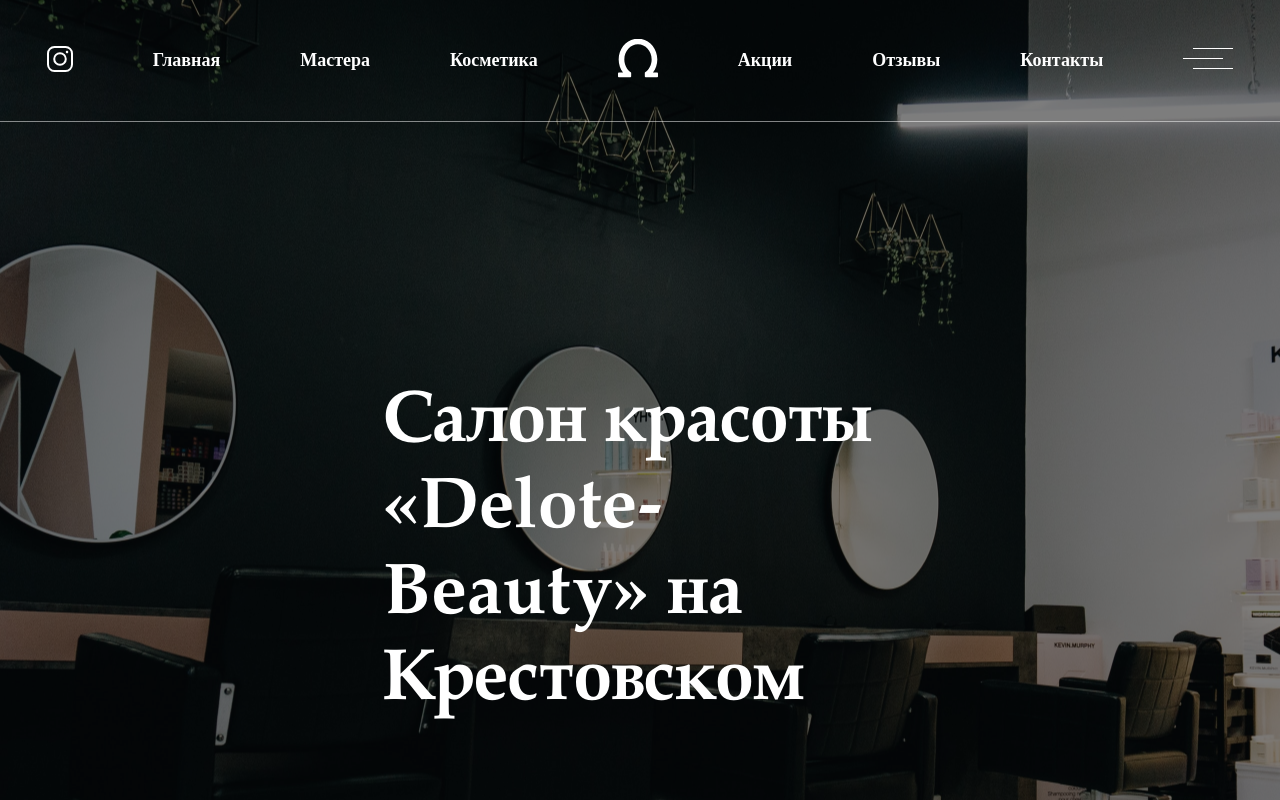
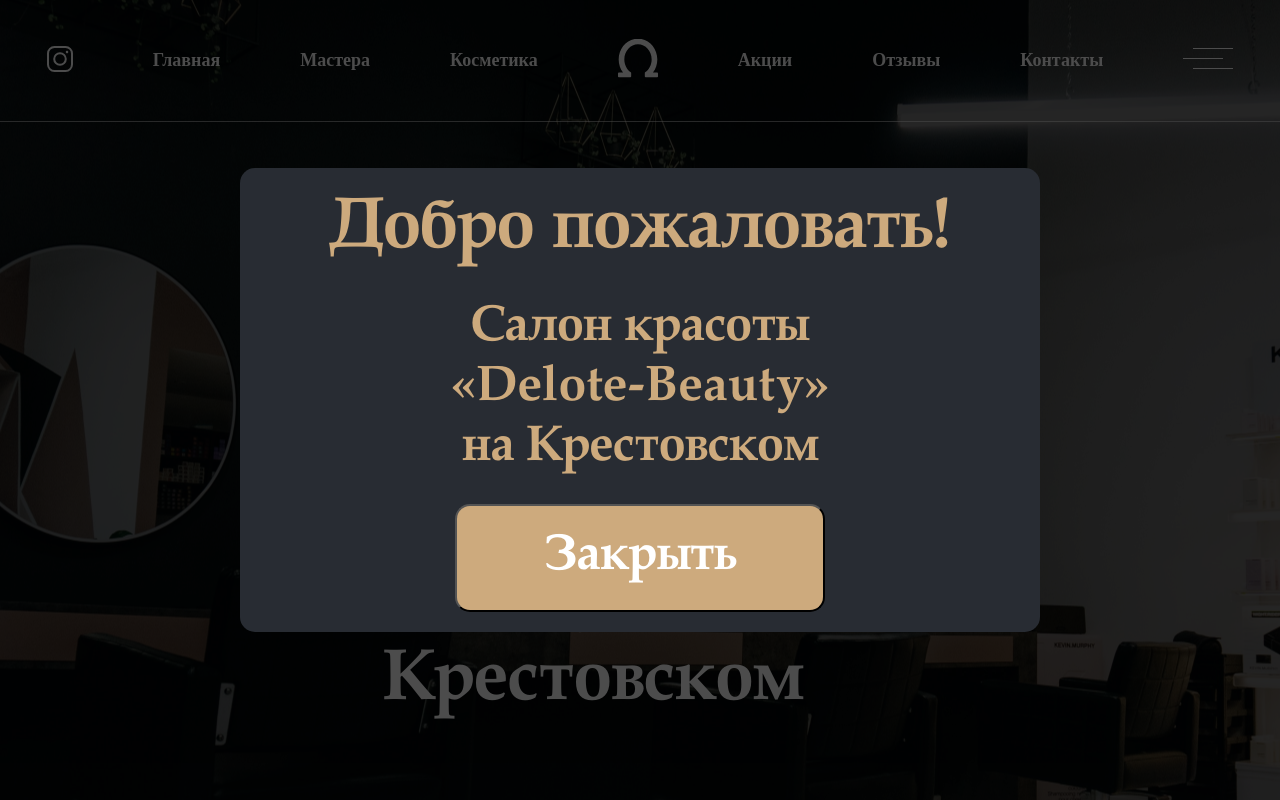
Before and after one commit to Maxim93mk/Delote-Beauty, a React (Create React App) app: page / in a window 1280 px wide. Shown: the top 800 px of the page. Built offline with nearby package versions, Linux system fonts and the light colour scheme.

Commit message:
Сверстано модальное окно приветствия

```diff
--- a/src/components/app/App.jsx
+++ b/src/components/app/App.jsx
@@ -2,12 +2,14 @@
 import { BrowserRouter as Router, Routes, Route } from 'react-router-dom'
 import { MainPage, TeamPage, PricePage, Contacts, NotFoundPage } from '../../pages';
 import { Layout } from '../layout/layout';
+import WelcomePopup from '../../components/welcome-popup/welcome-popup';
 
 function App() {
 
   return (
     <>
       <div className='container'>
+
         <Router>
           <Routes>
             <Route index element={<MainPage />} />
@@ -20,6 +22,7 @@
           </Routes>
         </Router>
       </div>
+      <WelcomePopup />
 
     </>
   );
--- /dev/null
+++ b/src/components/welcome-popup/welcome-popup.css
@@ -0,0 +1,60 @@
+.welcome-section{
+  position: fixed;
+  left: 0;
+  right: 0;
+  top: 0;
+  bottom: 0;
+  z-index: 0;
+  background-color: rgba(0,0,0,0.7);
+  display: flex;
+  align-items: center;
+  justify-content: center;
+}
+
+.welcome-block-list{
+    background-color: #282c33;
+    border-radius: 15px;
+    padding: 20px;
+    display: flex;
+    flex-direction: column;
+    align-items: center;
+    justify-content: center;
+    max-width: 800px;
+    width: 100%;
+    margin: auto;
+    gap: 25px;
+}
+
+.welcome-title, .welcome-descr, .close-welcome-popup-btn{
+    color: rgb(205, 170, 125);
+    font-family: Garamond;
+    font-size: 72px;
+    font-weight: 700;
+    text-align: center;
+
+}
+
+.welcome-descr{
+    font-size: 50px;
+    font-weight: 600;
+    text-align: center;
+    max-width: 400px;
+    width: 100%;
+}
+
+.close-welcome-popup-btn{
+    padding: 22px 70px;
+    max-width: 370px;
+    width: 100%;
+    font-size: 50px;
+    font-weight: 600;
+    background-color: rgb(205, 170, 125);
+    color: #FFFFFF;
+    border-radius: 15px;
+    cursor: pointer;
+}
+
+.close-welcome-popup-btn:hover{
+    background-color: #FFFFFF;
+    color: rgb(205, 170, 125);
+}
--- /dev/null
+++ b/src/components/welcome-popup/welcome-popup.jsx
@@ -0,0 +1,20 @@
+import React from "react";
+import './welcome-popup.css';
+
+function WelcomePopup() {
+
+
+    return (
+        <>
+            <section className="welcome-section">
+                <div className="welcome-block-list">
+                    <h1 className="welcome-title">Добро пожаловать!</h1>
+                    <p className="welcome-descr">Салон красоты «Delote-Beauty» на Крестовском</p>
+                    <button className="close-welcome-popup-btn">Закрыть</button>
+                </div>
+            </section>
+        </>
+    );
+}
+
+export default WelcomePopup;
--- a/src/pages/main-page/main-page.jsx
+++ b/src/pages/main-page/main-page.jsx
@@ -4,6 +4,8 @@
 import ServicesSection from './services-section/services-section';
 import WorksSection from './works-section/works-section';
 import Footer from '../../components/footer/footer'
+
+
 function MainPage() {
 
 
--- a/src/pages/price-page/price-page.jsx
+++ b/src/pages/price-page/price-page.jsx
@@ -3,6 +3,8 @@
 import { useEffect, useState } from 'react';
 import './price-page.css';
 import Pagination from '../../components/pagination/pagination';
+
+
 function PricePage() {
   const [PriceList, SetPriceList] = useState([]);
   const [currentPage, setCurrentPage] = useState(1);
```
